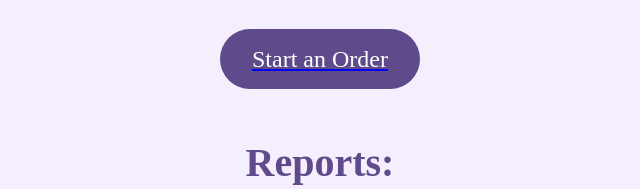
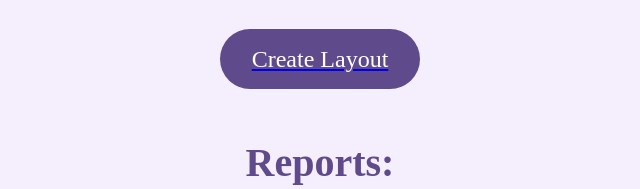
Before and after one commit to MatthewPeden/PointOfSale, a Gatsby site: page / in a window 1280 px wide. Shown: the part 172-361 px from the top of the page, 320-960 px from the left. Built offline with nearby package versions, Linux system fonts and the light colour scheme; Gatsby itself is replaced by a stand-in of ours.

Commit message:
small change

```diff
--- a/src/pages/index.tsx
+++ b/src/pages/index.tsx
@@ -91,7 +91,7 @@ const IndexPage: React.FC<PageProps> = () => {
           </div>
         </Navbar>
         <Title>Zamaco® Point of Sale Site</Title>
-        <a href="drawTest"><Button>Start an Order</Button></a>
+        <a href="drawTest"><Button>Create Layout</Button></a>
         <H2>Reports: </H2>
         <div style={{ textAlign: "center" }}>
           <Button href="orders_report">Orders</Button>
```
